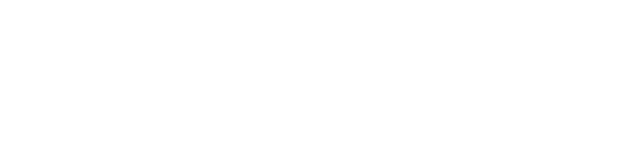
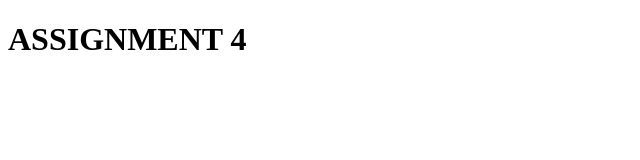
Before and after one commit to keyursavaliya02/keyursavaliya02.github.io, a plain HTML site: page assignment-4/index.html in a window 1280 px wide. Shown: the whole page, without its empty margins (0-640 px from the left). Drawn offline with Linux system fonts and the light colour scheme.

Commit message:
Update index.html

```diff
--- a/assignment-4/index.html
+++ b/assignment-4/index.html
@@ -9,6 +9,7 @@
     <script src='script.js'></script>
 </head>
 <body>
+    <h1>ASSIGNMENT 4</h1>
 
 </body>
 </html>
```
